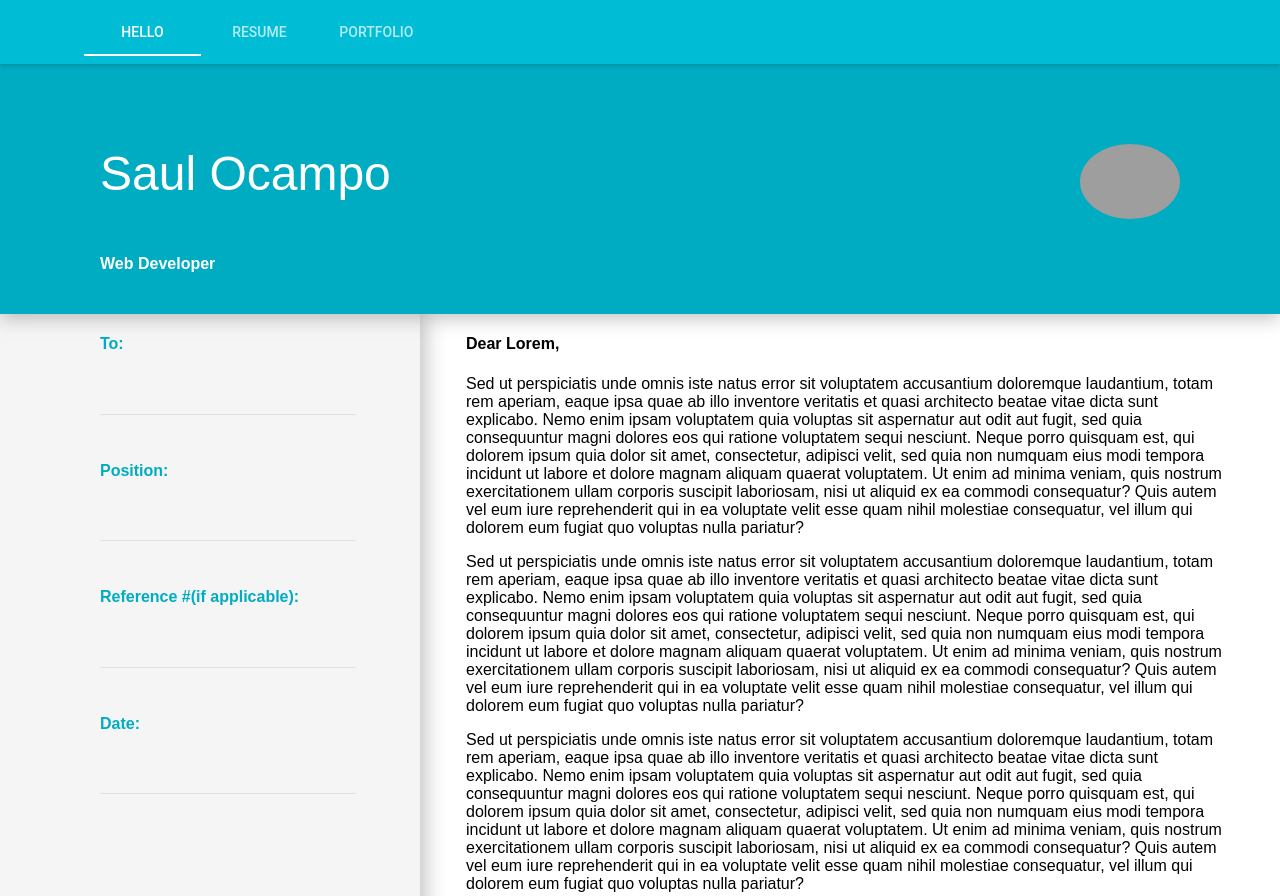
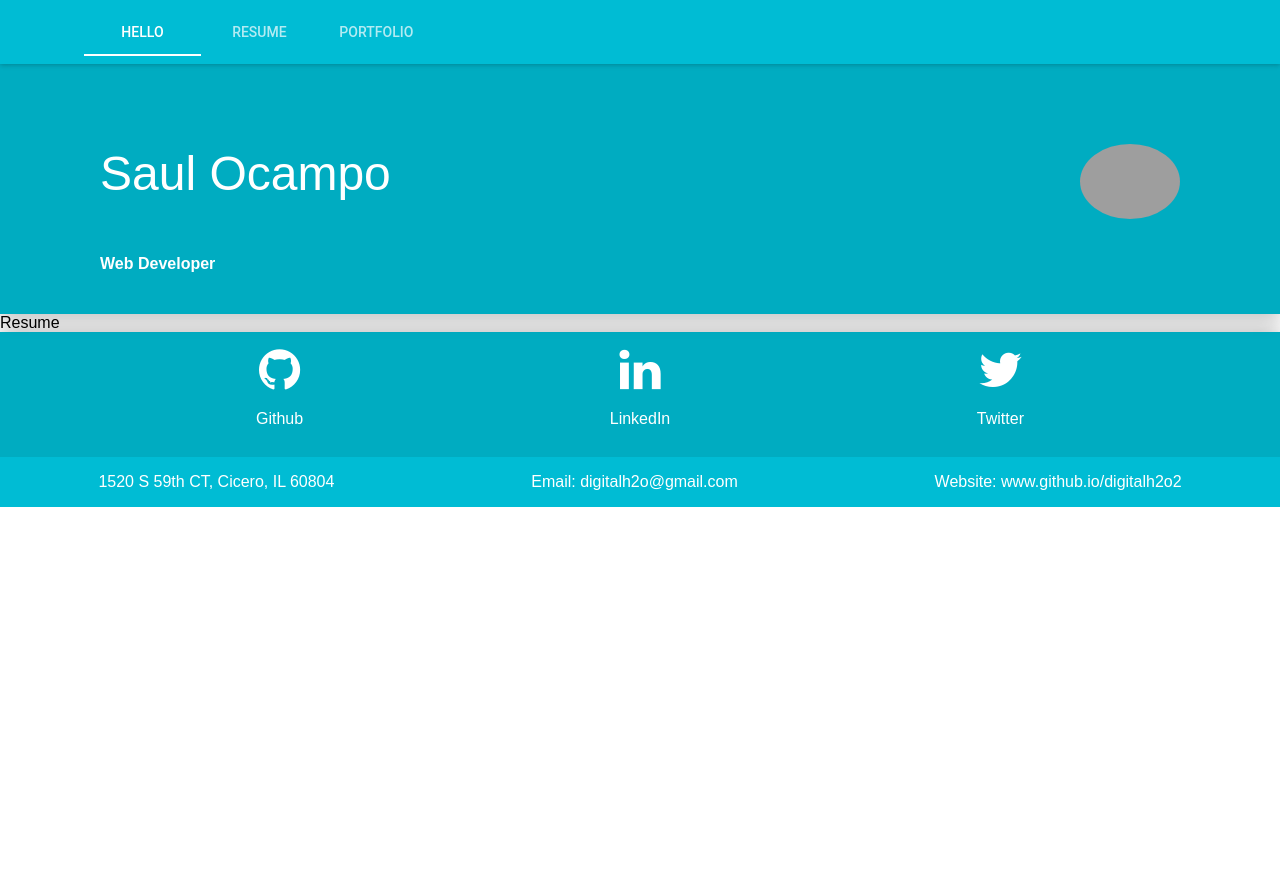
Before and after one commit to digitalh2o2/material_react_clone, a React app: page /resume in a window 1280 px wide. Shown: the top 896 px of the page. After the commit the page ends 800 px from the top, so only its background shows below. Built offline with nearby package versions, Linux system fonts and the light colour scheme; grey boxes are pictures that could not be loaded.

Commit message:
Material UI tabs working with React Router. Will fix the active state next.

```diff
--- a/package.json
+++ b/package.json
@@ -7,6 +7,7 @@
     "node-sass-chokidar": "0.0.3",
     "react": "^16.2.0",
     "react-dom": "^16.2.0",
+    "react-router-dom": "^4.2.2",
     "react-scripts": "1.0.17"
   },
   "scripts": {
--- a/src/App.scss
+++ b/src/App.scss
@@ -114,6 +114,7 @@
   }
 
   .social-icons {
+    text-align: center;
     color: white;
   }
 
--- a/src/components/App.js
+++ b/src/components/App.js
@@ -1,17 +1,31 @@
 import React from 'react';
 import MuiThemeProvider from 'material-ui/styles/MuiThemeProvider';
 import MainPage from './MainPage'
+import Resume from './Resume';
+import Portfolio from './Portfolio';
 import Nav from './Nav';
 import SocialLinks from './SocialLinks';
 import Footer from './Footer';
 import './../App.css';
+var ReactRouter = require('react-router-dom');
+var Router = ReactRouter.BrowserRouter;
+var Route = ReactRouter.Route;
+var Switch = ReactRouter.Switch;
 
 class App extends React.Component {
   render() {
     return (
       <MuiThemeProvider>
-        <Nav />
-        <MainPage />
+        <Router>
+          <Switch>
+            <Route exact path="/" component={MainPage} />
+            <Route path="/resume" component={Resume} />
+            <Route path="/portfolio" component={Portfolio} />
+            <Route render={() => {
+              return <p>Not Found</p>
+            }}/>
+          </Switch>
+        </Router>
         <SocialLinks />
         <Footer />
       </MuiThemeProvider>
--- a/src/components/MainPage.js
+++ b/src/components/MainPage.js
@@ -1,5 +1,6 @@
 import React from 'react';
 import {Tabs, Tab} from 'material-ui/Tabs'
+import Nav from './Nav';
 import Profile from './Profile';
 import Hello from './Hello';
 
@@ -7,6 +8,7 @@ class MainPage extends React.Component{
   render(){
     return(
         <div>
+          <Nav />
           <Profile />
           <Hello />
         </div>
--- a/src/components/Nav.js
+++ b/src/components/Nav.js
@@ -1,15 +1,24 @@
 import React from 'react';
 import {Tabs, Tab} from 'material-ui/Tabs';
+import {BrowserRouter} from 'react-router-dom';
 import AppBar from 'material-ui/AppBar';
+import Resume from './Resume';
+import Portfolio from './Portfolio';
+var Link = require('react-router-dom').Link;
 
-function Nav(){
+class Nav extends React.Component{
+
+
+  render(){
     return(
         <AppBar
           iconElementLeft={
-          <Tabs inkBarStyle={{background: 'white'}} >
-            <Tab label="Hello" className="tabs"/>
-            <Tab label="Resume" className="tabs"/>
-            <Tab label="PortFolio" className="tabs"/>
+            <Tabs
+              inkBarStyle={{background: 'white'}}
+            >
+              <Tab label="Hello"  containerElement={<Link to="/" />} className="tabs"/>
+              <Tab label="Resume" containerElement={<Link to="/resume" />} className="tabs"/>
+              <Tab label="PortFolio" containerElement={<Link to="/portfolio" />}className="tabs"/>
             </Tabs>
           }
           className="appbar-content"
@@ -17,5 +26,6 @@ function Nav(){
         </AppBar>
     )
   }
+}
 
 export default Nav;
--- /dev/null
+++ b/src/components/Portfolio.js
@@ -0,0 +1,16 @@
+import React from 'react';
+import Nav from './Nav';
+import Profile from './Profile';
+
+class Portfolio extends React.Component{
+  render(){
+    return(
+      <div>
+        <Nav />
+        <Profile />
+      </div>
+    )
+  }
+};
+
+export default Portfolio;
--- /dev/null
+++ b/src/components/Resume.js
@@ -0,0 +1,17 @@
+import React from 'react';
+import Nav from './Nav';
+import Profile from './Profile';
+
+class Resume extends React.Component{
+  render(){
+    return(
+      <div>
+        <Nav />
+        <Profile />
+        Resume
+      </div>
+    )
+  }
+};
+
+export default Resume;
--- a/src/components/SocialLinks.js
+++ b/src/components/SocialLinks.js
@@ -1,26 +1,24 @@
 import React from 'react';
 
-class SocialLinks extends React.Component{
-  render(){
+function SocialLinks(){
   return(
     <div className="social-container">
       <div className="border">
         <div className="social-icons">
-            <i class="fa fa-github fa-3x" aria-hidden="true"></i>
+          <i className="fa fa-github fa-3x" aria-hidden="true"></i>
           <p>Github</p>
         </div>
         <div className="social-icons">
-            <i class="fa fa-linkedin fa-3x" aria-hidden="true"></i>
+          <i className="fa fa-linkedin fa-3x" aria-hidden="true"></i>
           <p>LinkedIn</p>
         </div>
         <div className="social-icons">
-            <i class="fa fa-twitter fa-3x" aria-hidden="true"></i>
+          <i className="fa fa-twitter fa-3x" aria-hidden="true"></i>
           <p>Twitter</p>
         </div>
       </div>
     </div>
   )
 }
-}
 
 export default SocialLinks;
```
Also changed, not shown: src/App.css. Lines whose indentation alone changed are shown as unchanged.
